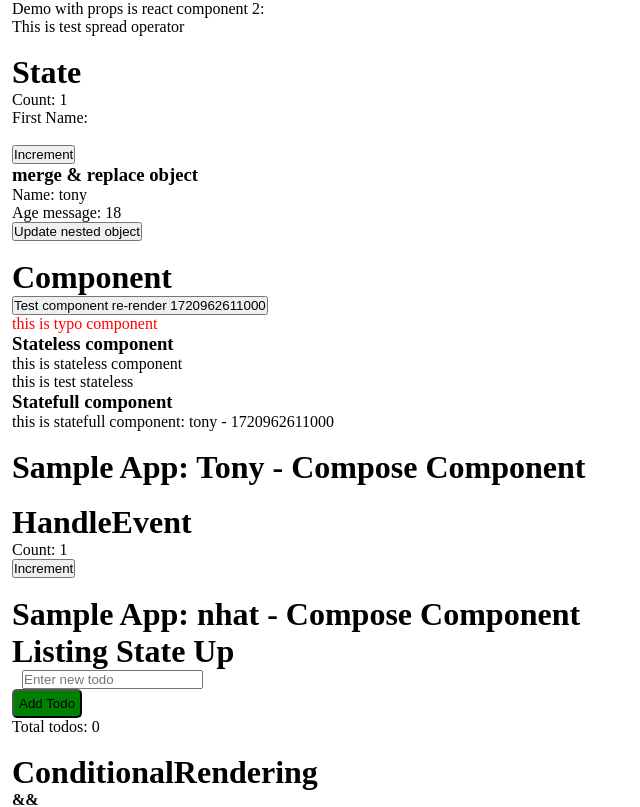
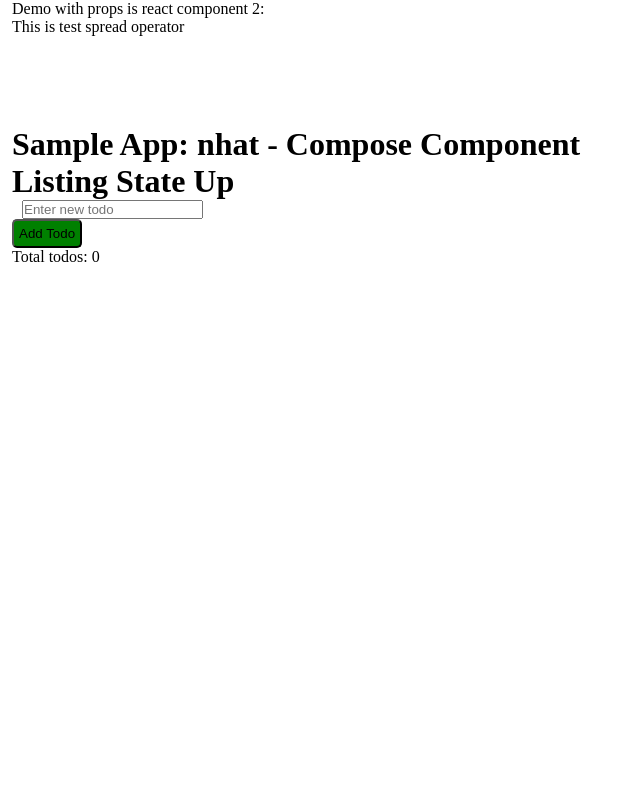
Before and after one commit to thanhphu0911/react-course-foundation, a React (Vite) app: page / in a window 1280 px wide. Shown: the part 628-1435 px from the top of the page, without its empty margins (0-640 px from the left). After the commit the page ends 1032 px from the top, so only its background shows below. Built offline with nearby package versions, Linux system fonts and the light colour scheme.

Commit message:
update: clean code ip App

```diff
--- a/src/App.jsx
+++ b/src/App.jsx
@@ -7,11 +7,7 @@ component react
 import ReactJSX from "./ReactJSX";
 import Props from "./Props";
 import State from "./State";
-import Component from "./Component";
-import TonyComposeComponent from "./sampleApp/tony/TonyComposeComponent";
-import HandleEvent from "./HandleEvent";
 import SampleAppHeader from "./SampleAppHeader";
-import ConditionalRendering from "./ConditionalRendering";
 import LiftingStateUp from "./sampleApp/nhat/LiftingStateUp";
 
 function App() {
@@ -23,23 +19,13 @@ function App() {
       <Props />
 
       <br />
-      <State />
-
       <br />
-      <Component />
-
       <br />
-      <TonyComposeComponent />
-
       <br />
-      <HandleEvent />
-
       <br />
       <SampleAppHeader devName="nhat" />
       <LiftingStateUp/>
       <br />
-
-      <ConditionalRendering />
 
       <br />
       <br />
```
